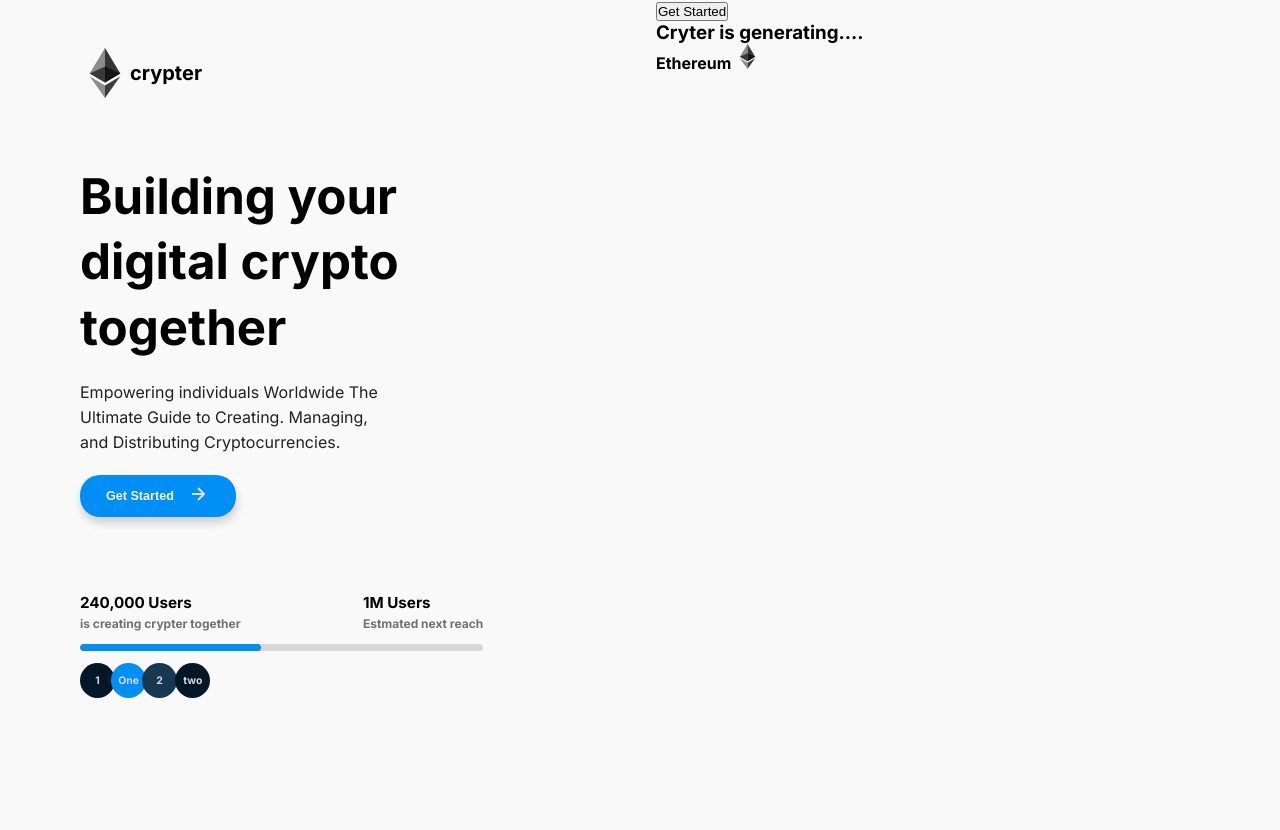
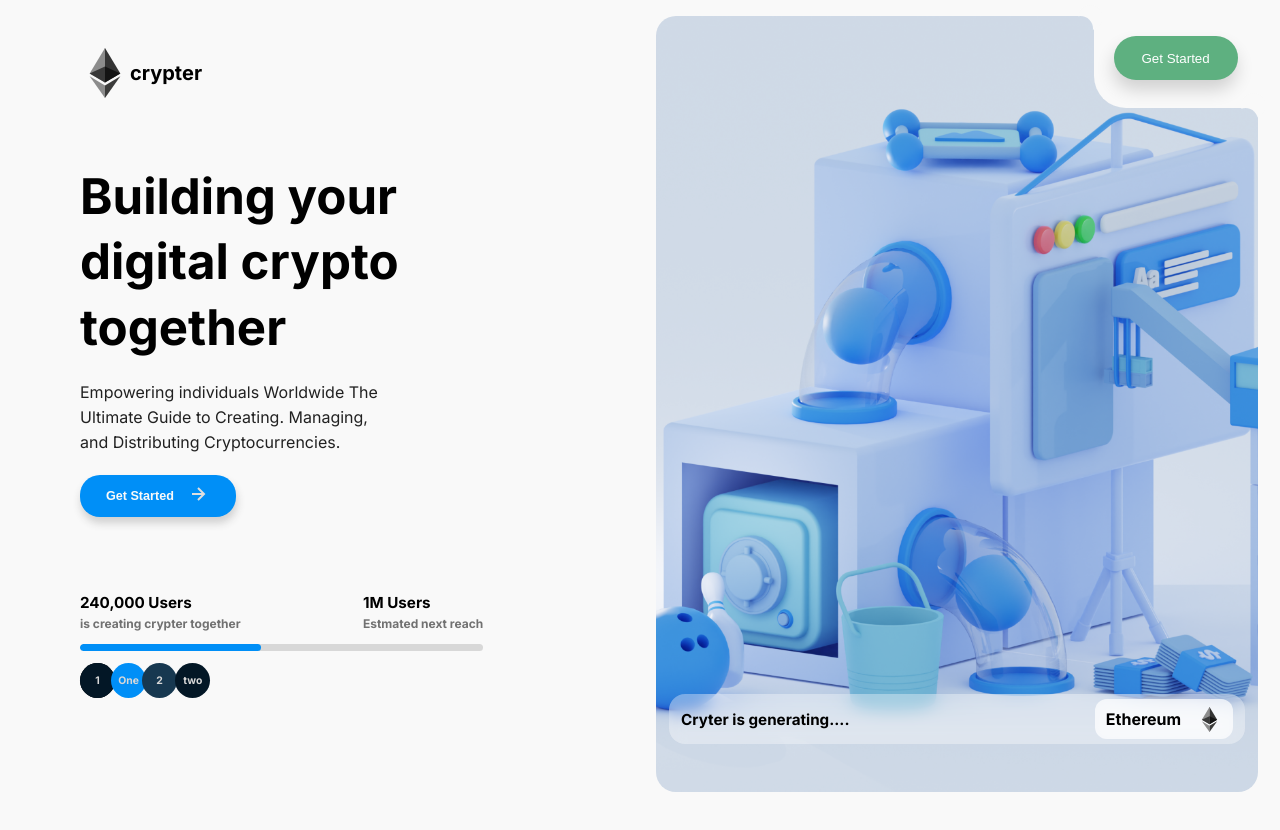
Before and after one commit to Ashishnegi777/crypter, a plain HTML site: page index.html in a window 1280 px wide. Drawn offline with Linux system fonts and the light colour scheme; a web font is replaced by a local one.

Commit message:
styling the image of the  site along with get started button outer radius (glassmorphism)

```diff
--- a/style.css
+++ b/style.css
@@ -215,3 +215,119 @@
     animation-iteration-count: 1;
 
 }
+
+.left{
+    height: 100vh;
+    width: 47vw;
+    margin-block: 1rem;
+
+}
+
+.get-started{
+    width: 7.75rem;
+    height: 2.75rem;
+    border: 0;
+    border-radius: 2rem;
+    color: white;
+    background-color: var(--color-green);
+    box-shadow: -1px 10px 17px 0px #00000029;
+    float: right;
+    margin: 1.25rem;
+}
+.image-wraper{
+    height: 97vh;
+    width: inherit;
+    background-image: url(image.png);
+    background-size: cover;
+    background-position-x: center;
+    background-repeat: no-repeat;
+    border-radius: 1.25rem;
+}
+.bar-pera{
+    font-size: 0.95rem;
+
+}
+.bar{
+    margin-inline: auto;
+    width: 45vw;
+    height: 50px;
+    position: absolute;
+    bottom: 7%;
+    transform: translateX(13px);
+    border-radius: 1rem;
+    background-color: rgba(255, 255, 255, 0.364);
+    backdrop-filter: blur(8.2px);
+    display: flex;
+    align-items: center;
+    justify-content: space-between;
+    padding-inline: 0.75rem;
+}
+
+.bar-container{
+    height: 80%;
+    width: 25%;
+    display: flex;
+    align-items: center;
+    justify-content: center;
+    border-radius: 0.75rem;
+    background-color: rgba(255, 255, 255, 0.666);
+    backdrop-filter: blur(8.2px);
+}
+
+.ethereum{
+    display: flex;
+    align-items: center;
+    justify-content: space-between;
+}
+.ethreum-title{
+    padding-inline-end: 1rem;
+}
+
+
+.border-warp{
+    width: 10.25em;
+    height: 5.75em;
+    float: right;
+    background-color: var(--color-white);
+    border-left: 10px solid var(--color-white);
+    border-bottom: 10px solid var(--color-white);
+    border-bottom-left-radius: 2rem;
+    position: relative;
+
+}
+
+.border-warp::before{
+    content: "";
+    position: absolute;
+    left: -23%;
+    width: 25px;
+    height: 25px;
+    border-radius: 50%;
+    background-color: transparent;
+    box-shadow: 10px -11px 0 rgb(249 249 249);
+}
+
+.border-warp::after{
+    content: "";
+    position: absolute;
+    left: 84%;
+    top: 112%;
+    width: 25px;
+    height: 25px;
+    border-radius: 50%;
+    background-color: transparent;
+    box-shadow: 8px -15px 0 rgb(249 249 249);
+}
+
+.number-one:last-child{
+    animation: show 0.6s ease-in-out 0.2s 1;
+}
+.circles{
+    height: 35px;
+    width: 35px;
+    border-radius: 50%;
+    display: flex;
+    flex-direction: row;
+    background-color: black;
+
+}
```
